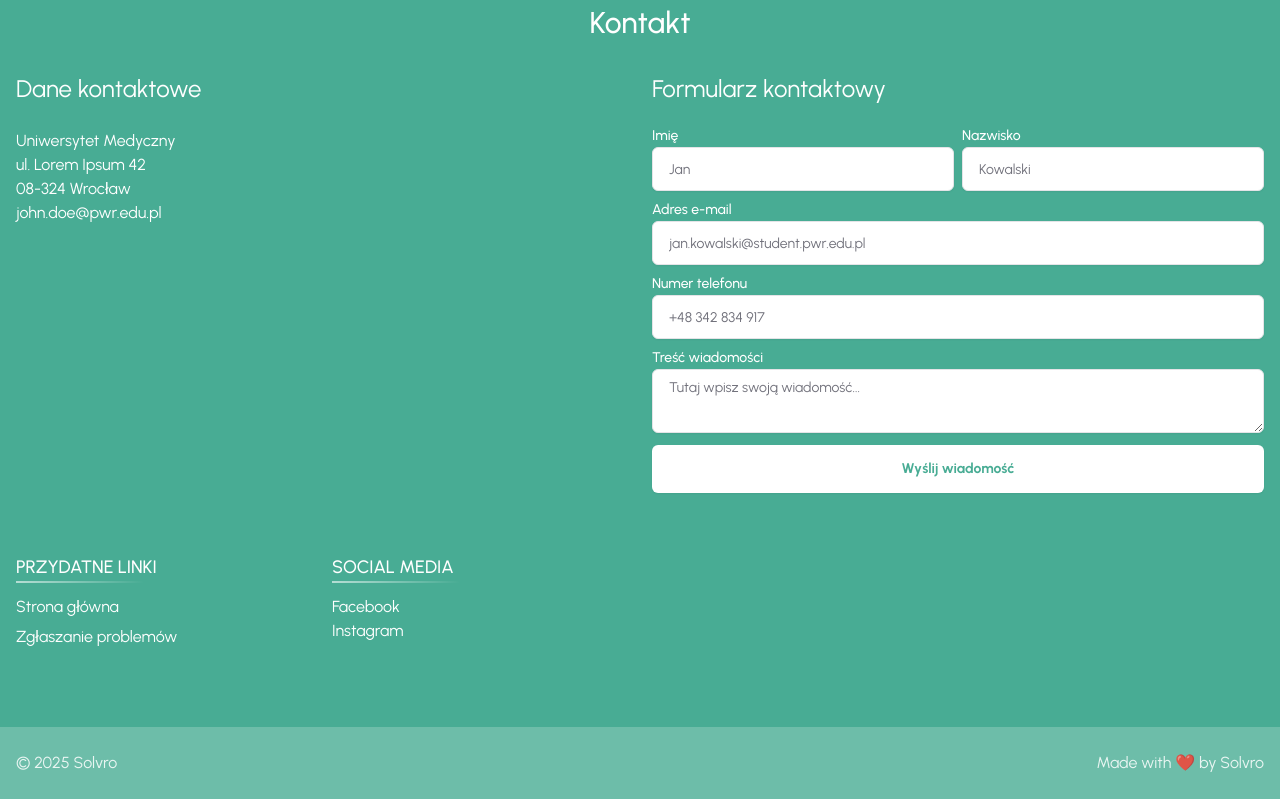
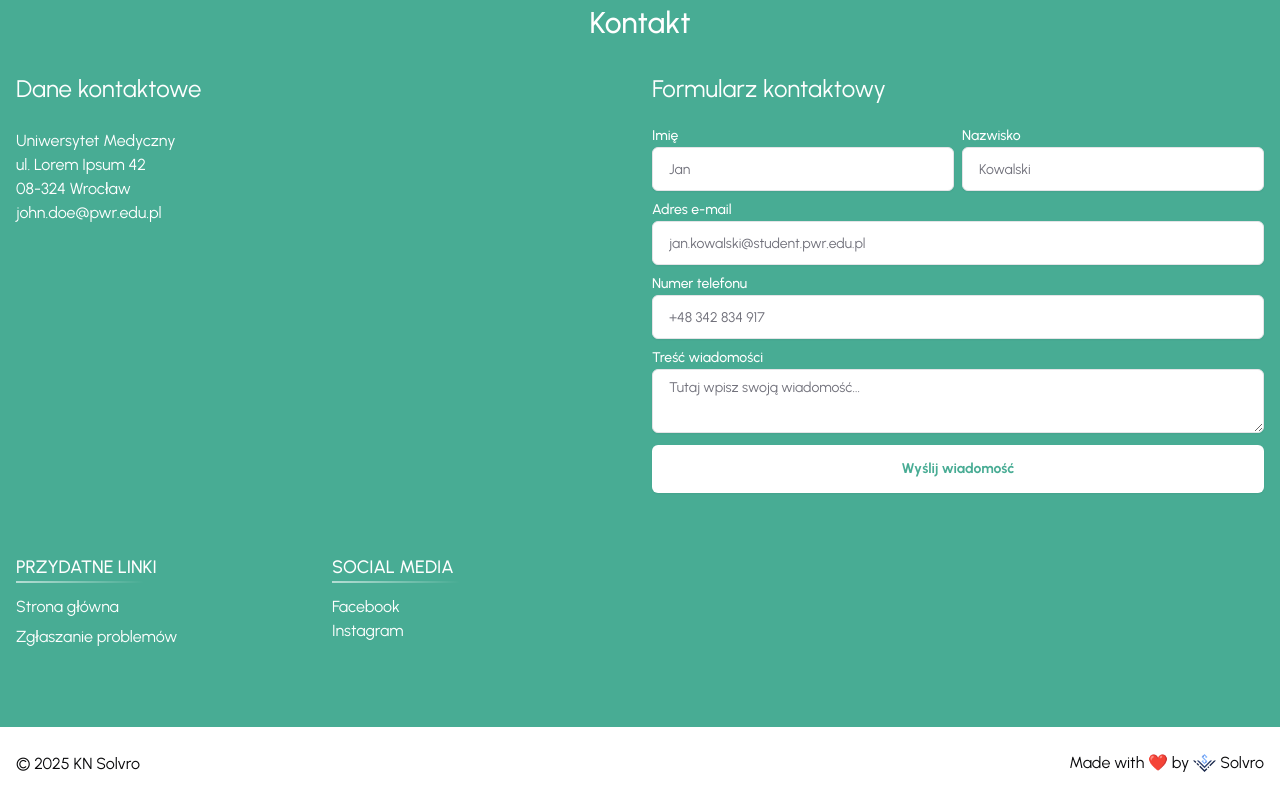
Before and after one commit to Solvro/web-umed, a Next.js app: page / in a window 1280 px wide. Shown: the part 6169-6969 px from the top of the page. Built offline with nearby package versions, Linux system fonts and the light colour scheme; no server answers; a web font is replaced by a local one.

Commit message:
feat: add logo to footer

```diff
--- a/src/components/footer.tsx
+++ b/src/components/footer.tsx
@@ -1,6 +1,9 @@
+import Image from "next/image";
+import type { StaticImageData } from "next/image";
 import Link from "next/link";
 import type { ReactNode } from "react";
 
+import solvroLogo from "@/../public/solvro.svg";
 import { FOOTER_LINKS } from "@/config/constants";
 
 import { BugFormButton } from "./bug-form-button";
@@ -65,15 +68,24 @@ export function Footer() {
           </FooterLink>
         </FooterSection>
       </div>
-      <div className="bg-secondary-foreground/20 text-primary-foreground/85">
+      <div className="bg-background text-foreground">
         <div className="mx-auto flex max-w-screen-xl flex-row items-center justify-between px-4 py-6">
-          <span>&copy; {new Date().getFullYear()} Solvro</span>
+          <span>&copy; {new Date().getFullYear()} KN Solvro</span>
           <Link
-            href="https://solvro.pl/"
-            className="underline-offset-4 hover:underline"
+            href="https://solvro.pwr.edu.pl?utm_source=umed&utm_medium=footer"
+            className="hover:border-foreground ease flex items-center gap-1 border-b border-transparent underline-offset-4 transition-colors"
             target="_blank"
           >
-            Made with ❤️ by&nbsp;Solvro
+            Made with ❤️ by{" "}
+            <span>
+              <Image
+                alt="Logo KN Solvro"
+                src={solvroLogo as StaticImageData}
+                height={18}
+                aria-hidden
+              />{" "}
+            </span>
+            Solvro
           </Link>
         </div>
       </div>
```
